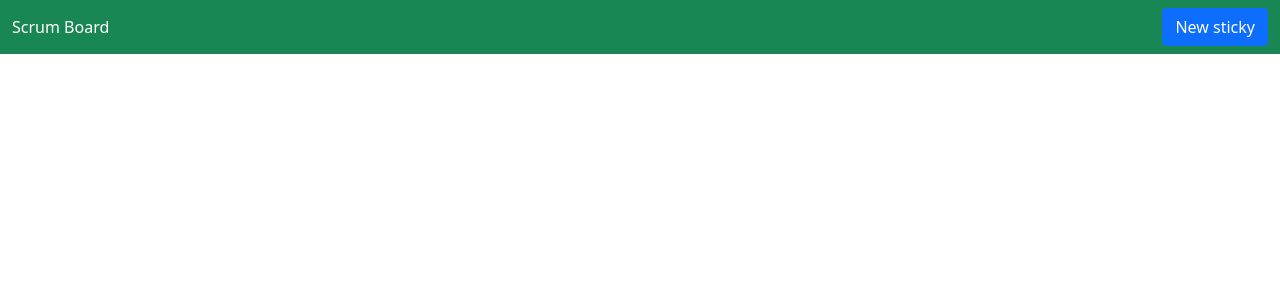
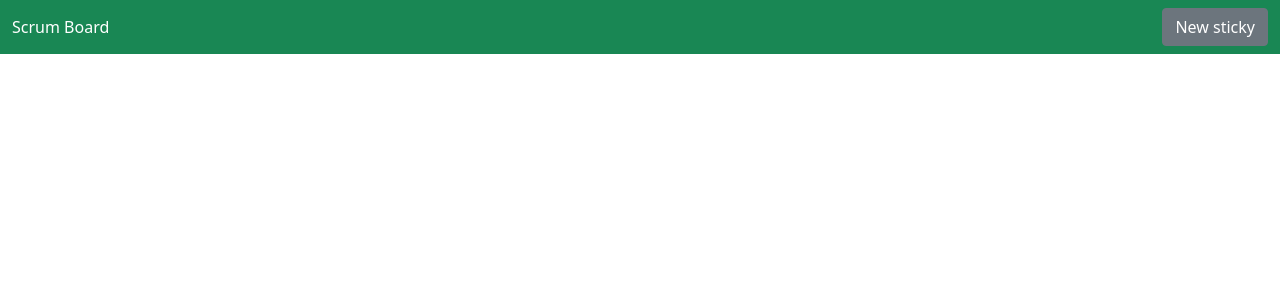
Before and after one commit to EdSan92/ScrumBoard, a Vue app: page / in a window 1280 px wide. Shown: the top 300 px of the page. Built offline with nearby package versions, Linux system fonts and the light colour scheme.

Commit message:
Form styling

```diff
--- a/src/components/Board.vue
+++ b/src/components/Board.vue
@@ -4,7 +4,7 @@
             <p class="text-white mb-0">Scrum Board</p>
             <button
                 type="button"
-                class="btn btn-primary"
+                class="btn btn-secondary"
                 @click="createSticky"
                 :disabled="showForm"
             >
--- a/src/components/StickyForm.vue
+++ b/src/components/StickyForm.vue
@@ -1,5 +1,5 @@
 <template>
-    <form @submit.prevent="onSubmit">
+    <form @submit.prevent="onSubmit" class="p-3">
         <div class="mb-3">
             <label for="text" class="form-label">Text</label>
             <input
@@ -20,7 +20,7 @@
             />
         </div>
         <button
-            class="btn btn-primary"
+            class="btn btn-primary text-center w-100"
             @click="saveSticky(id)"
             :disabled="text === ''"
         >
```
